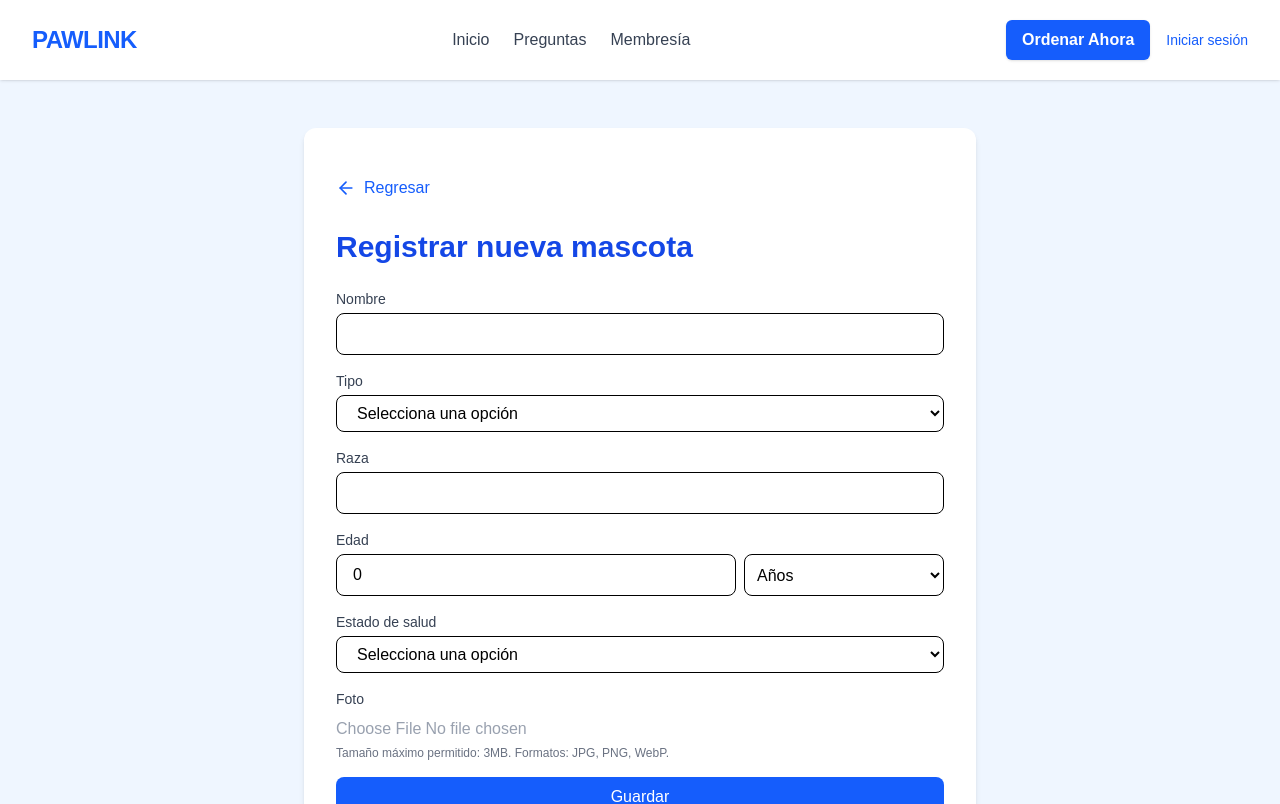
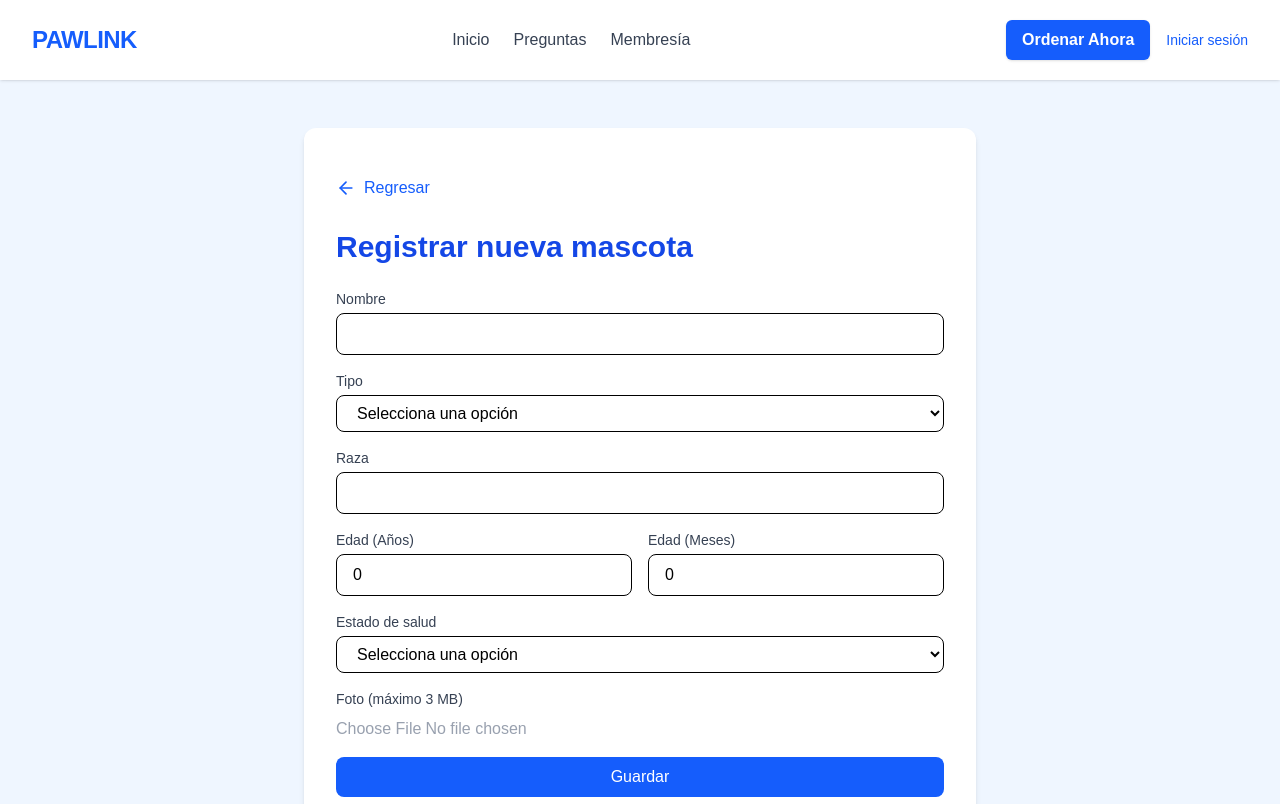
Before and after one commit to MdarioRv/pawlink-web, a Next.js app: page /mascota/registro in a window 1280 px wide. Shown: the top 804 px of the page. Built offline with nearby package versions, Linux system fonts and the light colour scheme; no server answers.

Commit message:
Se modifico el registro de mascota para agregar edad mas amigable en cuestion de edad y mes

```diff
--- a/src/app/mascota/[id]/page.tsx
+++ b/src/app/mascota/[id]/page.tsx
@@ -16,6 +16,7 @@ interface Mascota {
     tipo: string
     raza: string
     edad: number
+    unidad_edad?: 'años' | 'meses'
     salud: string
     imagen: string
     dueño_id: string
@@ -58,7 +59,7 @@ export default function MascotaPublicaPage() {
 
             setMascota(mascotaData as Mascota)
 
-            // 2. Cargar datos del dueño desde la VISTA (NO la tabla perfiles)
+            // 2. Cargar datos del dueño
             const { data: perfilData } = await supabase
                 .from('perfiles_publicos')
                 .select('nombre, telefono, email')
@@ -138,7 +139,10 @@ export default function MascotaPublicaPage() {
                 <div className="space-y-2 text-gray-700 text-base">
                     <p><strong>Tipo:</strong> {mascota.tipo}</p>
                     <p><strong>Raza:</strong> {mascota.raza}</p>
-                    <p><strong>Edad:</strong> {mascota.edad} años</p>
+                    <p>
+                        <strong>Edad:</strong>{' '}
+                        {mascota.edad} {mascota.unidad_edad === 'meses' ? 'meses' : 'años'}
+                    </p>
                     <p><strong>Estado de salud:</strong> {mascota.salud}</p>
                 </div>
 
--- a/src/app/mascota/registro/page.tsx
+++ b/src/app/mascota/registro/page.tsx
@@ -16,16 +16,16 @@ export default function RegistroMascotaPage() {
     const [nombre, setNombre] = useState('')
     const [tipo, setTipo] = useState('')
     const [raza, setRaza] = useState('')
+    const [edadAnios, setEdadAnios] = useState(0)
+    const [edadMeses, setEdadMeses] = useState(0)
     const [salud, setSalud] = useState('')
     const [imagen, setImagen] = useState<File | null>(null)
     const [preview, setPreview] = useState<string | null>(null)
 
-    const [edadValor, setEdadValor] = useState<number>(0)
-    const [edadUnidad, setEdadUnidad] = useState<'años' | 'meses'>('años')
+    const maxMB = 3
 
     const handleImagenChange = (e: React.ChangeEvent<HTMLInputElement>) => {
         const file = e.target.files?.[0]
-        const maxSizeMB = 3
         const validTypes = ['image/jpeg', 'image/png', 'image/webp']
 
         if (!file) return
@@ -36,8 +36,8 @@ export default function RegistroMascotaPage() {
         }
 
         const fileSizeMB = file.size / (1024 * 1024)
-        if (fileSizeMB > maxSizeMB) {
-            toast.error(`La imagen excede el límite de ${maxSizeMB} MB`)
+        if (fileSizeMB > maxMB) {
+            toast.error(`La imagen excede el límite de ${maxMB} MB.`)
             return
         }
 
@@ -53,7 +53,18 @@ export default function RegistroMascotaPage() {
             return
         }
 
-        const edadFinal = edadUnidad === 'años' ? edadValor * 12 : edadValor
+        if (edadMeses > 11) {
+            toast.error('La cantidad máxima de meses es 11')
+            return
+        }
+
+        let edadFinal = edadAnios
+        let unidadEdad: 'años' | 'meses' = 'años'
+
+        if (edadAnios === 0 && edadMeses > 0) {
+            edadFinal = edadMeses
+            unidadEdad = 'meses'
+        }
 
         let imageUrl = ''
         if (imagen) {
@@ -79,6 +90,7 @@ export default function RegistroMascotaPage() {
             tipo,
             raza,
             edad: edadFinal,
+            unidad_edad: unidadEdad,
             salud,
             imagen: imageUrl,
             dueño_id: user.id,
@@ -138,25 +150,28 @@ export default function RegistroMascotaPage() {
                         />
                     </div>
 
-                    <div>
-                        <label className="block text-sm font-medium text-gray-700">Edad</label>
-                        <div className="flex gap-2 mt-1">
+                    <div className="grid grid-cols-2 gap-4">
+                        <div>
+                            <label className="block text-sm font-medium text-gray-700">Edad (Años)</label>
                             <input
                                 type="number"
-                                value={edadValor}
-                                onChange={(e) => setEdadValor(Number(e.target.value))}
+                                value={edadAnios}
+                                onChange={(e) => setEdadAnios(Number(e.target.value))}
                                 min={0}
-                                required
-                                className="w-2/3 px-4 py-2 border rounded-lg text-black"
+                                className="mt-1 w-full px-4 py-2 border rounded-lg text-black"
                             />
-                            <select
-                                value={edadUnidad}
-                                onChange={(e) => setEdadUnidad(e.target.value as 'años' | 'meses')}
-                                className="w-1/3 px-2 py-2 border rounded-lg text-black"
-                            >
-                                <option value="años">Años</option>
-                                <option value="meses">Meses</option>
-                            </select>
+                        </div>
+
+                        <div>
+                            <label className="block text-sm font-medium text-gray-700">Edad (Meses)</label>
+                            <input
+                                type="number"
+                                value={edadMeses}
+                                onChange={(e) => setEdadMeses(Math.min(11, Number(e.target.value)))}
+                                min={0}
+                                max={11}
+                                className="mt-1 w-full px-4 py-2 border rounded-lg text-black"
+                            />
                         </div>
                     </div>
 
@@ -178,15 +193,13 @@ export default function RegistroMascotaPage() {
                     </div>
 
                     <div>
-                        <label className="block text-sm font-medium text-gray-700">Foto</label>
+                        <label className="block text-sm font-medium text-gray-700">Foto (máximo 3 MB)</label>
                         <input
                             type="file"
                             accept="image/png, image/jpeg, image/webp"
                             onChange={handleImagenChange}
                             className="mt-2 text-gray-400"
                         />
-                        <p className="text-xs text-gray-500 mt-1">Tamaño máximo permitido: 3MB. Formatos: JPG, PNG, WebP.</p>
-
                         {preview && (
                             <Image
                                 src={preview}
```
